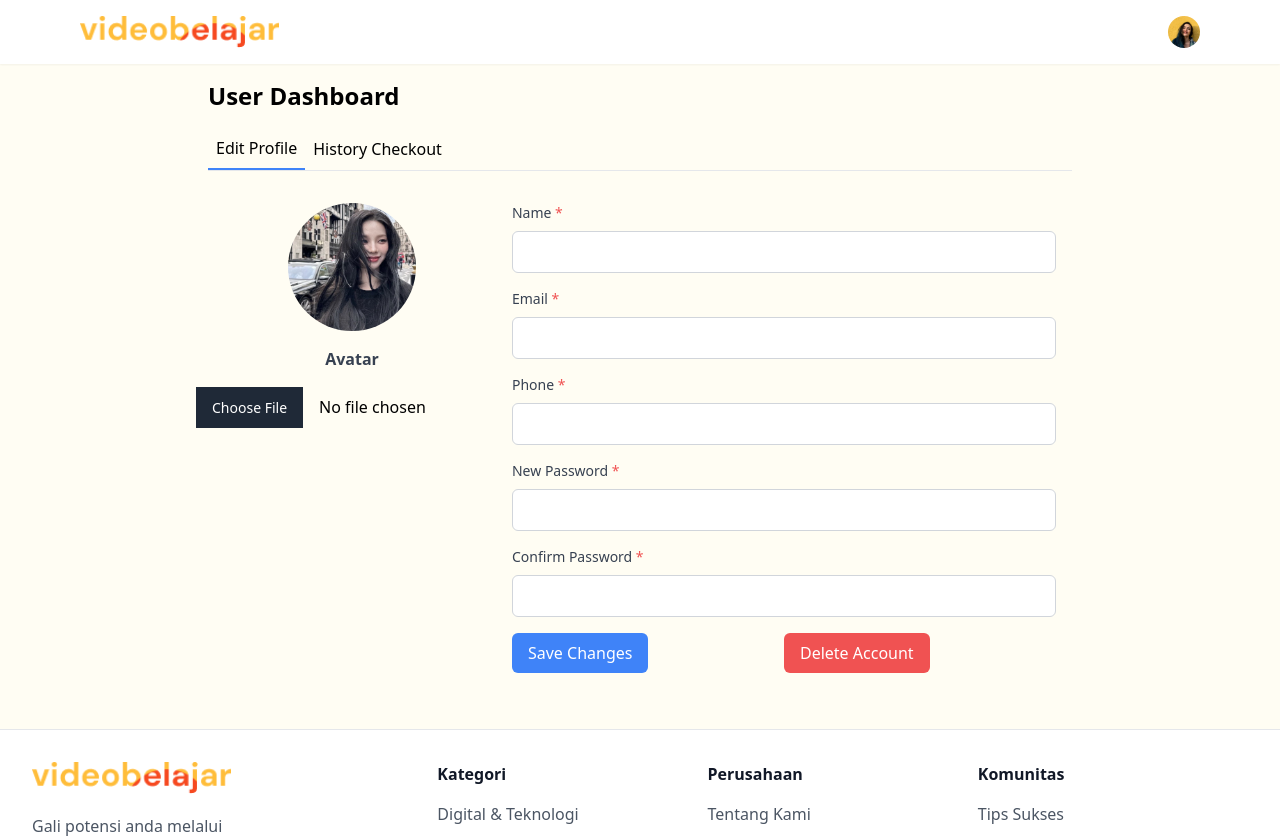
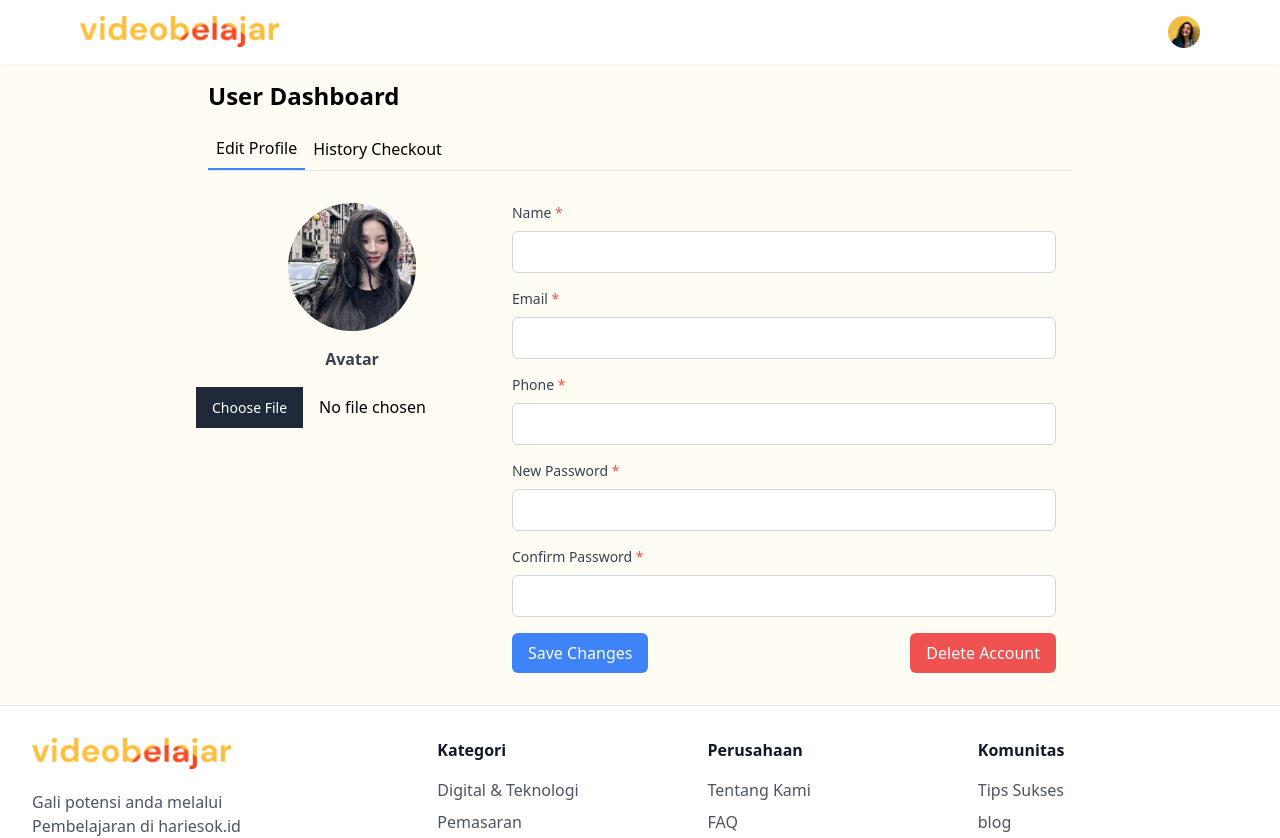
Before and after one commit to Ciptaaaa/VideoBelajar, a React (Vite) app: page /profile in a window 1280 px wide. Shown: the top 838 px of the page. Built offline with nearby package versions, Linux system fonts and the light colour scheme.

Commit message:
fix: fix position button

```diff
--- a/src/Elements/Button/Masuk.jsx
+++ b/src/Elements/Button/Masuk.jsx
@@ -3,7 +3,7 @@ import React from "react";
 
 const Masuk = ({ type = "submit", className, onClick, children }) => {
   return (
-    <div className="w-full flex items-center justify-between mb-6">
+    <div className="">
       <button
         type={type} // Default type is 'submit', but it can be overridden
         className={`px-4 py-2 text-white rounded-md focus:outline-none ${className}`}
```
